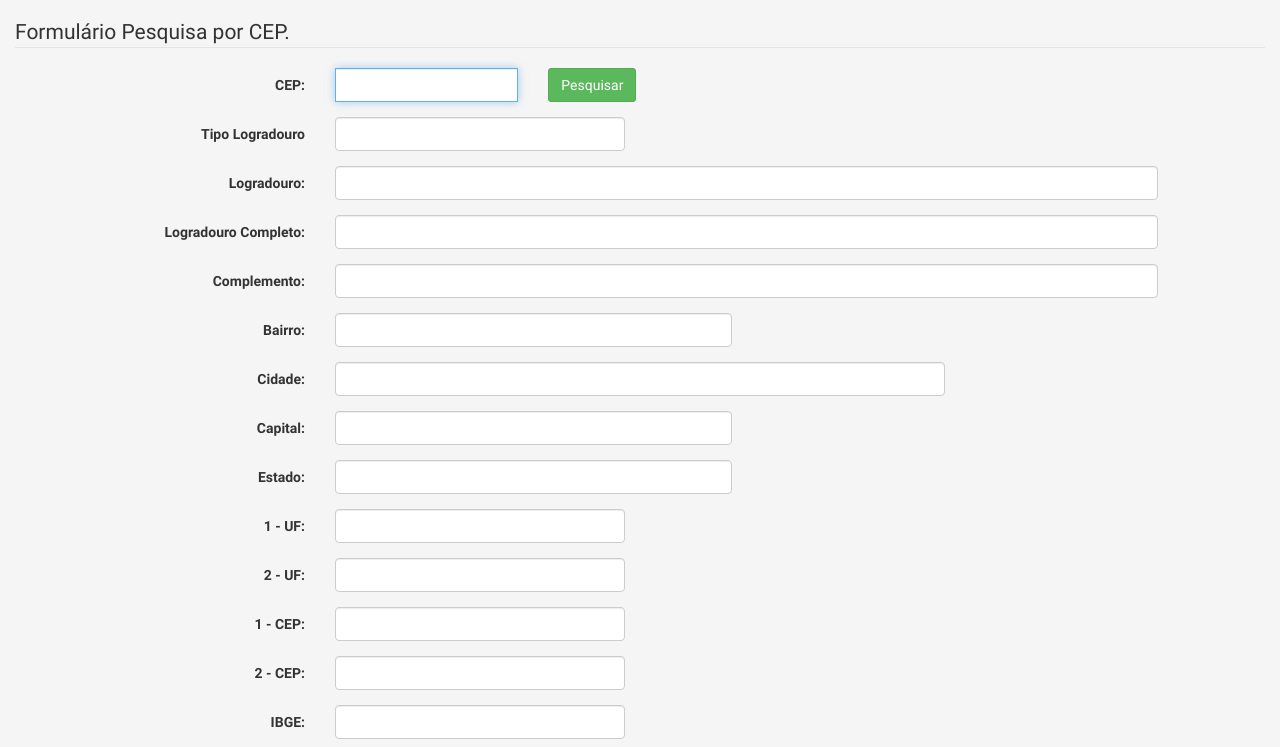
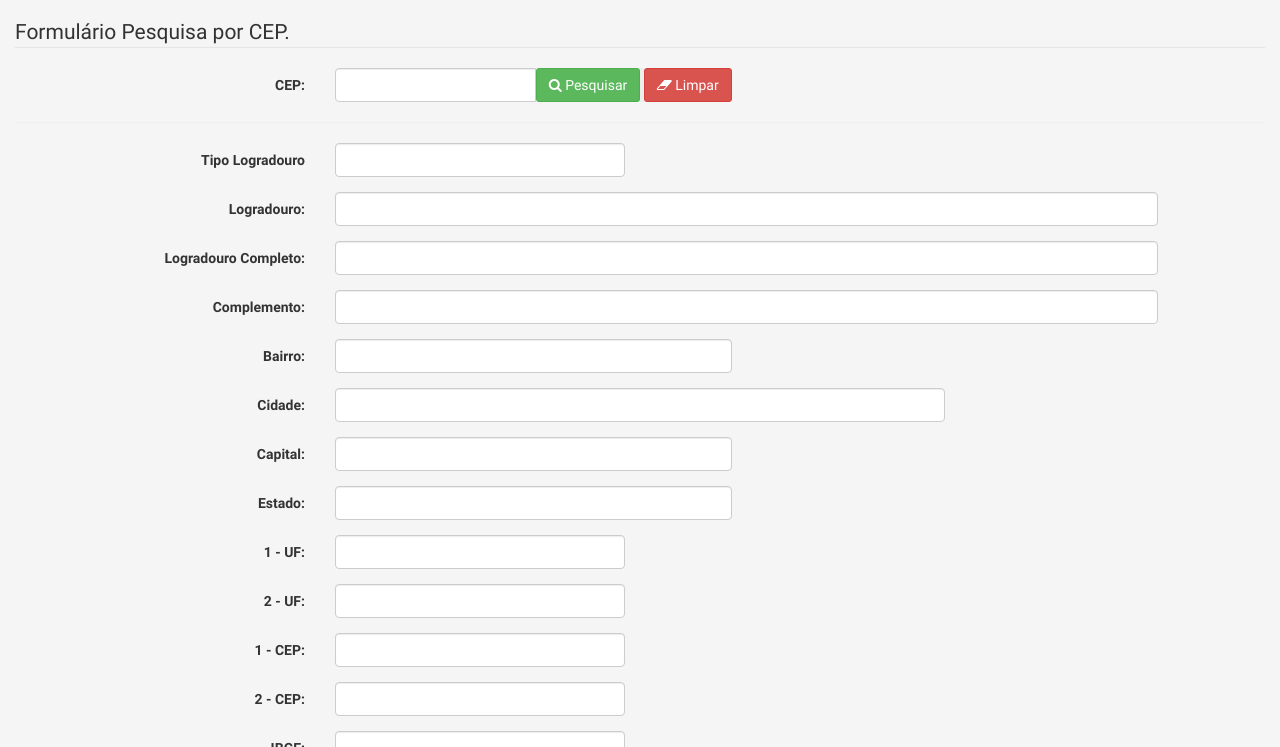
Before and after one commit to ipagesoftware/ipage-webservice-cep-jquery, a plain HTML site: page exemplo1/index.html in a window 1280 px wide. Shown: the part 53-800 px from the top of the page. Drawn offline with Linux system fonts and the light colour scheme.

Commit message:
Update index.html

```diff
--- a/exemplo1/index.html
+++ b/exemplo1/index.html
@@ -90,17 +90,21 @@
   				<!-- Form Name -->
   				<legend>Formulário Pesquisa por CEP.</legend>
   				<!--// //-->
+          <!--// //-->
           <div class="form-group">
             <label class="col-md-3 control-label" for="appendedtext">CEP:</label>
-  					<div class="col-md-2">
+            <div class="col-md-4">
               <div class="input-group">
-  							<input id="txt_cep" name="txt_cep" class="form-control" type="text" value="" maxlength="9" data-type="mask" data-inputmask="cep" data-inputmask-inputformat="#####-###" data-inputmask-defaultvalue="00000-000" autofocus="" />
+               <input id="txt_cep" class="form-control" type="text" value="" maxlength="9" data-type="mask" data-inputmask="cep" data-inputmask-inputformat="#####-###" data-inputmask-defaultvalue=""/>
+                <!-- Button -->
+                <div class="input-group-addon" style="padding: 0; border: none;">
+                    <button type="button" class="btn btn-success" id="btn_cep"><i class="icon-search"></i> Pesquisar</button>
+                    <button type="reset" class="btn btn-danger"><i class="icon-eraser"></i> Limpar</button>
                 </div>
               </div>
-            <div class="col-md-2">
-              <button type="submit" class="btn btn-success" id="btn_cep">Pesquisar</button>
             </div>
           </div>
+          <hr />
   				<!--// TIPO LOGRADOURO //-->
   				<div class="form-group">
   					<label class="col-md-3 control-label" for="textinput">Tipo Logradouro</label>
```
Lines whose indentation alone changed are shown as unchanged.
